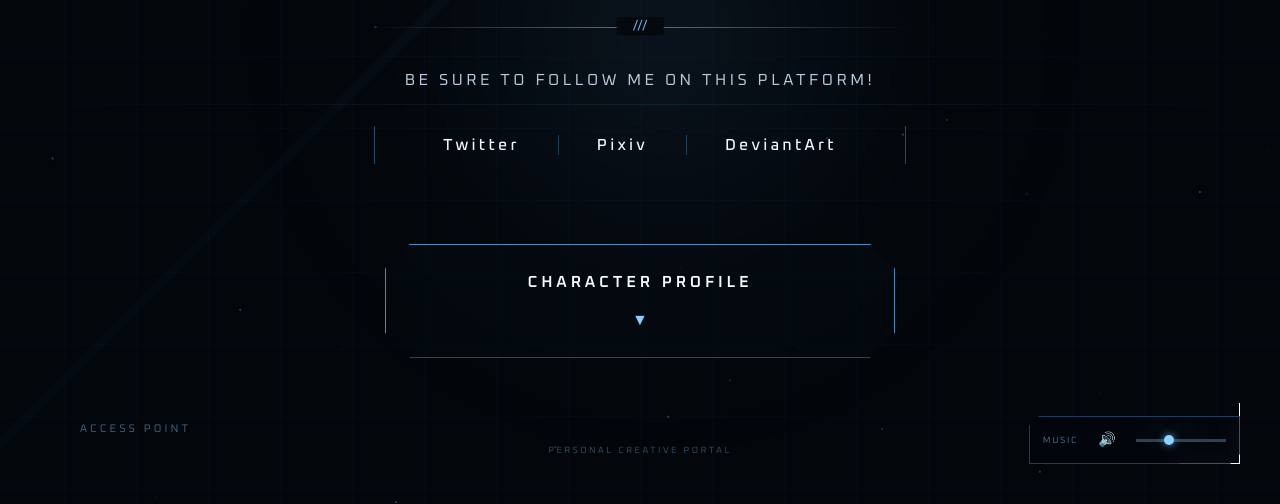
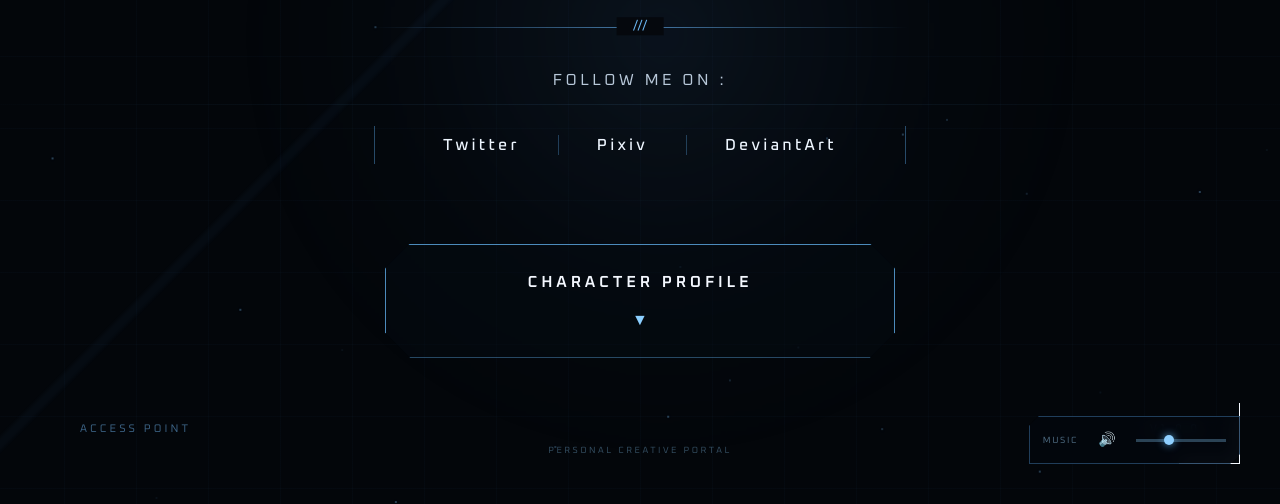
Before and after one commit to dex-3/Fite-X, a plain HTML site: page index.html in a window 1280 px wide. Shown: the part 296-800 px from the top of the page. Drawn offline with Linux system fonts and the light colour scheme.

Commit message:
Update index.html

```diff
--- a/index.html
+++ b/index.html
@@ -1789,7 +1789,7 @@ audio{
 
 
     <p class="follow">
-        Be sure to follow me on this platform!
+        Follow me on :
     </p>
 
 
```
